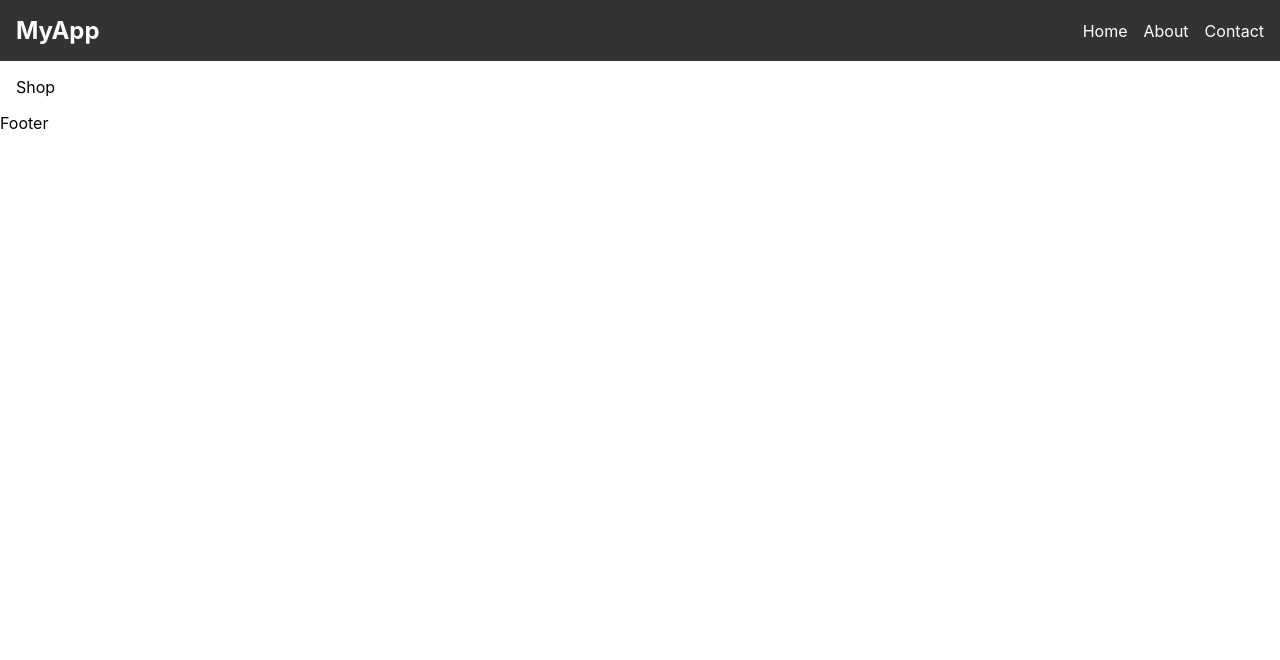
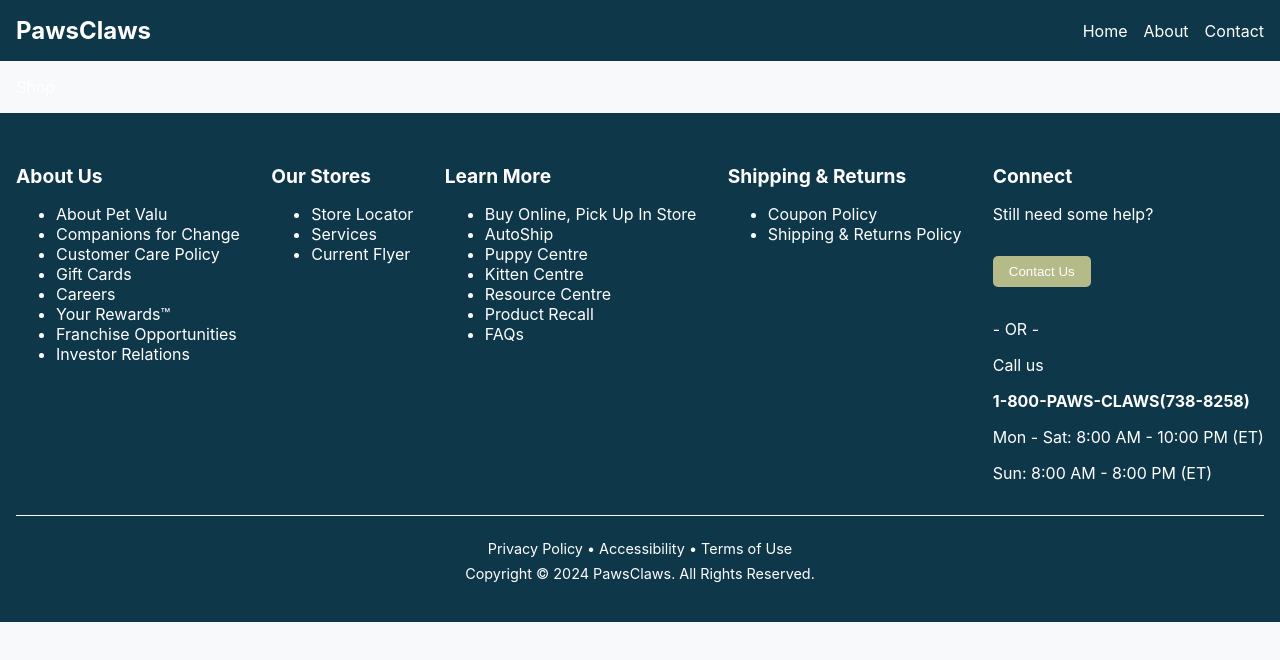
Before and after one commit to mrahularora/Paws-Claws, a React (Create React App) app: page /shop in a window 1280 px wide. Shown: the top 660 px of the page. Built offline with nearby package versions, Linux system fonts and the light colour scheme.

Commit message:
setup footer navbar and color theme

```diff
--- a/src/components/Footer.jsx
+++ b/src/components/Footer.jsx
@@ -1,9 +1,77 @@
-import React from 'react'
+import React from 'react';
+import '../css/Footer.css';
 
 const Footer = () => {
   return (
-    <div>Footer</div>
-  )
-}
+    <footer className="footer">
+      <div className="footer-container">
+        {/* About Us Section */}
+        <div className="footer-column">
+          <h3>About Us</h3>
+          <ul>
+            <li><a href="#">About Pet Valu</a></li>
+            <li><a href="#">Companions for Change</a></li>
+            <li><a href="#">Customer Care Policy</a></li>
+            <li><a href="#">Gift Cards</a></li>
+            <li><a href="#">Careers</a></li>
+            <li><a href="#">Your Rewards™</a></li>
+            <li><a href="#">Franchise Opportunities</a></li>
+            <li><a href="#">Investor Relations</a></li>
+          </ul>
+        </div>
 
-export default Footer
+        {/* Our Stores Section */}
+        <div className="footer-column">
+          <h3>Our Stores</h3>
+          <ul>
+            <li><a href="#">Store Locator</a></li>
+            <li><a href="#">Services</a></li>
+            <li><a href="#">Current Flyer</a></li>
+          </ul>
+        </div>
+
+        {/* Learn More Section */}
+        <div className="footer-column">
+          <h3>Learn More</h3>
+          <ul>
+            <li><a href="#">Buy Online, Pick Up In Store</a></li>
+            <li><a href="#">AutoShip</a></li>
+            <li><a href="#">Puppy Centre</a></li>
+            <li><a href="#">Kitten Centre</a></li>
+            <li><a href="#">Resource Centre</a></li>
+            <li><a href="#">Product Recall</a></li>
+            <li><a href="#">FAQs</a></li>
+          </ul>
+        </div>
+
+        {/* Shipping & Returns Section */}
+        <div className="footer-column">
+          <h3>Shipping & Returns</h3>
+          <ul>
+            <li><a href="#">Coupon Policy</a></li>
+            <li><a href="#">Shipping & Returns Policy</a></li>
+          </ul>
+        </div>
+
+        {/* Connect Section */}
+        <div className="footer-column connect">
+          <h3>Connect</h3>
+          <p>Still need some help?</p>
+          <button className="contact-button">Contact Us</button>
+          <p>- OR -</p>
+          <p>Call us</p>
+          <p><strong>1-800-PAWS-CLAWS(738-8258)</strong></p>
+          <p>Mon - Sat: 8:00 AM - 10:00 PM (ET)</p>
+          <p>Sun: 8:00 AM - 8:00 PM (ET)</p>
+
+        </div>
+      </div>
+      <div className="footer-bottom">
+        <p>Privacy Policy • Accessibility • Terms of Use</p>
+        <p>Copyright © 2024 PawsClaws. All Rights Reserved.</p>
+      </div>
+    </footer>
+  );
+};
+
+export default Footer;
--- a/src/components/Navbar.jsx
+++ b/src/components/Navbar.jsx
@@ -7,7 +7,7 @@
     <nav className="navbar">
       <div className="brand">
         <Link to="/" className="link">
-          MyApp
+        PawsClaws
         </Link>
       </div>
       <div className="links">
--- /dev/null
+++ b/src/css/Footer.css
@@ -0,0 +1,76 @@
+/* Footer Container */
+.footer {
+    background-color: var(--primary-color);
+    color: var(--text-color);
+    padding: 2rem 1rem;
+  }
+
+  .footer-container {
+    display: flex;
+    flex-wrap: wrap;
+    justify-content: space-between;
+    gap: 1rem;
+  }
+
+  .footer-column h3 {
+    margin-bottom: 1rem;
+    font-size: 1.2rem;
+  }
+
+  .footer-column ul li a {
+    color: var(--text-color);
+    text-decoration: none;
+    transition: color 0.3s;
+  }
+
+  .footer-column ul li a:hover {
+    color: var(--secondary-color);
+  }
+
+  /* Connect Section */
+  .connect .contact-button {
+    background-color: var(--secondary-color);
+    color: var(--text-color);
+    padding: 0.5rem 1rem;
+    border: none;
+    border-radius: 5px;
+    cursor: pointer;
+    margin: 1rem 0;
+  }
+
+  .connect .contact-button:hover {
+    background-color: #007bff; /* Adjusted hover color */
+  }
+
+  .social-icons a {
+    color: var(--text-color);
+    text-decoration: none;
+  }
+
+  .social-icons a:hover {
+    color: var(--secondary-color);
+  }
+
+  /* Footer Bottom */
+  .footer-bottom {
+    text-align: center;
+    border-top: 1px solid var(--text-color);
+    padding-top: 1rem;
+    margin-top: 1rem;
+    font-size: 0.9rem;
+  }
+
+  .footer-bottom p {
+    margin: 0.5rem 0;
+  }
+
+  /* Responsive Design */
+  @media (max-width: 768px) {
+    .footer-container {
+      flex-direction: column;
+    }
+
+    .footer-column {
+      margin-bottom: 1rem;
+    }
+  }
--- a/src/css/Navbar.css
+++ b/src/css/Navbar.css
@@ -4,8 +4,8 @@
     justify-content: space-between;
     align-items: center;
     padding: 1rem;
-    background-color: #333;
-    color: white;
+    background-color: var(--primary-color);
+    color: var(--text-color);
   }
 
   .navbar .brand {
@@ -19,11 +19,11 @@
   }
 
   .navbar .link {
-    color: white;
+    color: var(--text-color);
     text-decoration: none;
     transition: color 0.3s;
   }
 
   .navbar .link:hover {
-    color: #00bcd4;
+    color: var(--secondary-color);
   }
--- a/src/index.css
+++ b/src/index.css
@@ -1,3 +1,10 @@
+:root {
+  --primary-color: #0F374A; /* Dark blue */
+  --secondary-color: #b5ba89; /* Light blue */
+  --text-color: #fff; /* White for text */
+  --background-color: #f8f9fa; /* Light gray for background */
+}
+
 body {
   margin: 0;
   font-family: -apple-system, BlinkMacSystemFont, 'Segoe UI', 'Roboto', 'Oxygen',
@@ -5,6 +12,8 @@
     sans-serif;
   -webkit-font-smoothing: antialiased;
   -moz-osx-font-smoothing: grayscale;
+  background-color: var(--background-color);
+  color: var(--text-color);
 }
 
 code {
```
